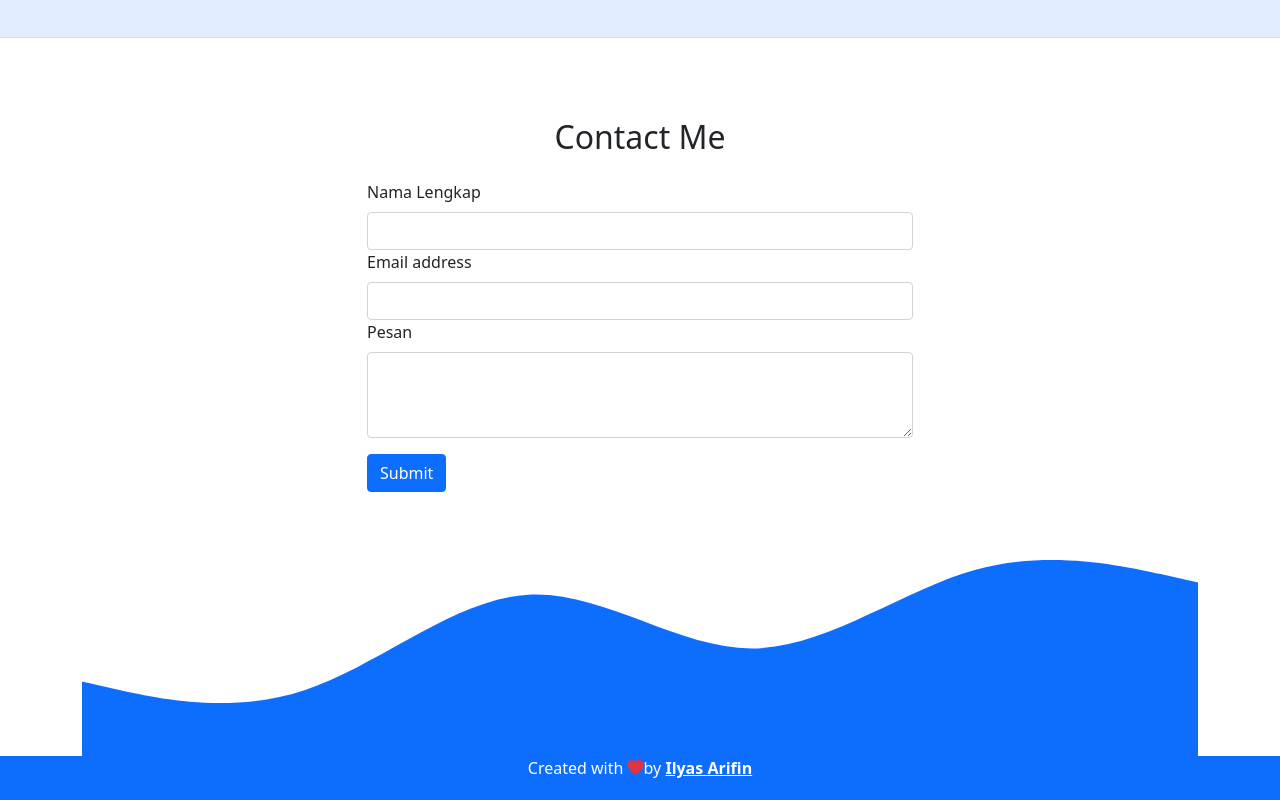
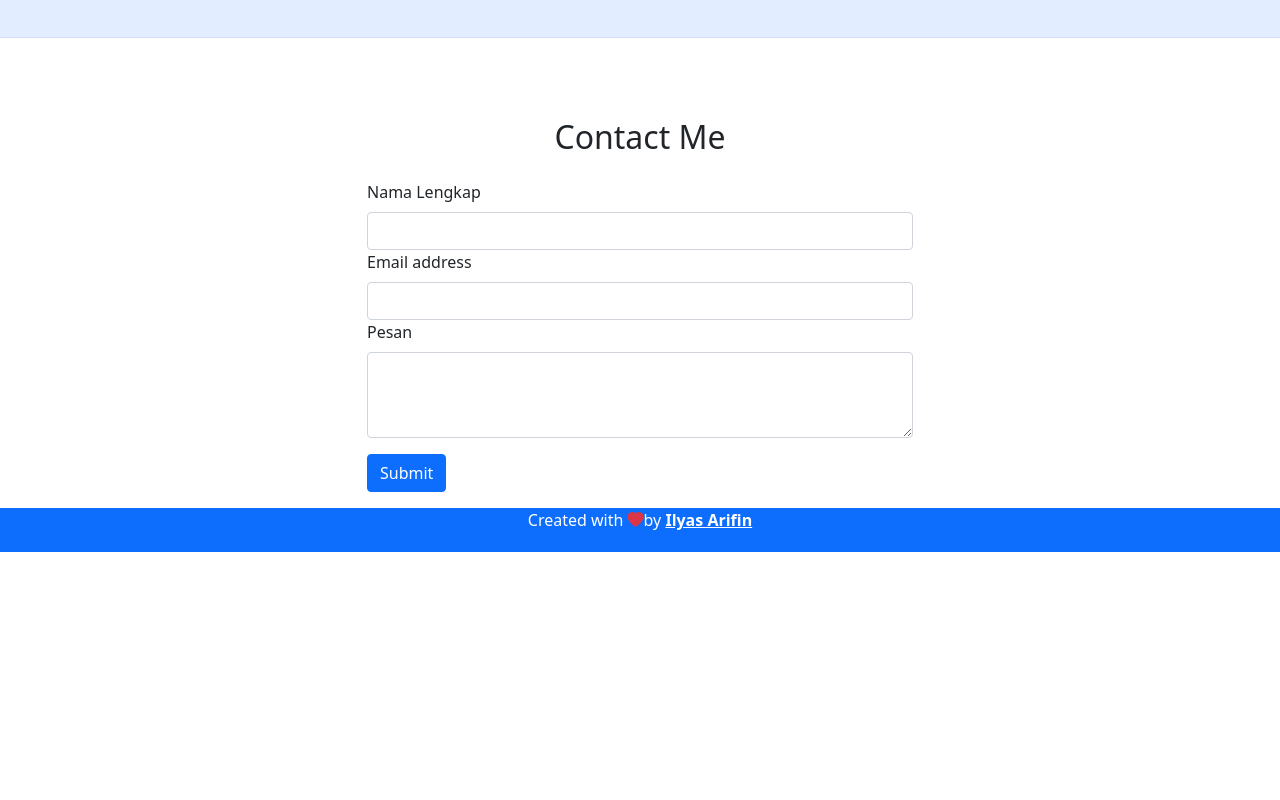
Before and after one commit to pohonakasia/akasia.github.io, a plain HTML site: page index.html in a window 1280 px wide. Shown: the part 1997-2797 px from the top of the page. After the commit the page ends 2549 px from the top, so only its background shows below. Drawn offline with nearby package versions, Linux system fonts and the light colour scheme.

Commit message:
first commit

```diff
--- a/index.html
+++ b/index.html
@@ -160,13 +160,7 @@
           </div>
         </div>
       </div>
-       <svg xmlns="http://www.w3.org/2000/svg" viewBox="0 0 1440 320">
-        <path
-        fill="#0d6efd"
-        fill-opacity="1"
-        d="M0,224L48,234.7C96,245,192,267,288,234.7C384,203,480,117,576,112C672,107,768,181,864,181.3C960,181,1056,107,1152,80C1248,53,1344,75,1392,85.3L1440,96L1440,320L1392,320C1344,320,1248,320,1152,320C1056,320,960,320,864,320C768,320,672,320,576,320C480,320,384,320,288,320C192,320,96,320,48,320L0,320Z">
-      </path>
-    </svg>
+
     </section>
     <!-- Akhir Contact -->
 
```
